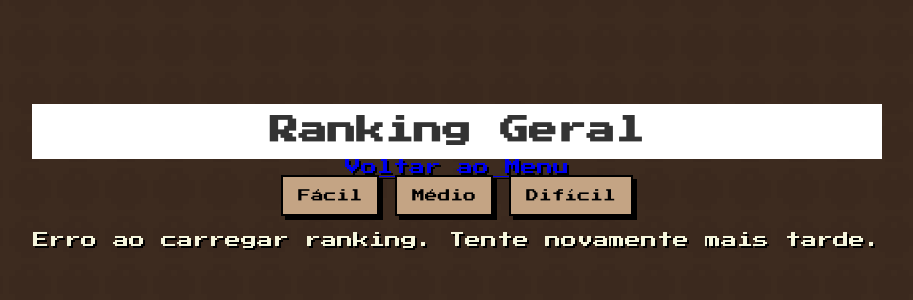
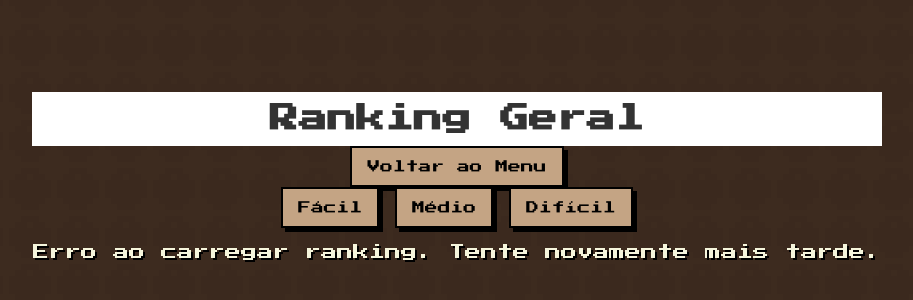
Before and after one commit to DaniHonda/TRUCO, a website: page ranking.html in a window 1280 px wide. Shown: the part 216-516 px from the top of the page, without its empty margins (183-1096 px from the left). Drawn offline with Linux system fonts and the light colour scheme; no server answers.

Commit message:
Update ranking.html

```diff
--- a/ranking.html
+++ b/ranking.html
@@ -12,8 +12,8 @@
     <div class="container ranking-container">
         <h1>Ranking Geral</h1>
 
-        <div class="back-link-container">
-            <a href="index.html" class="nav-button">Voltar ao Menu</a>
+        <div class="menu-button-container">
+            <button onclick="window.location.href='index.html'">Voltar ao Menu</button>
         </div>
 
         <div class="ranking-nav">
@@ -28,4 +28,5 @@
     </div>
     <script src="ranking.js"></script>
 </body>
+
 </html>
```
